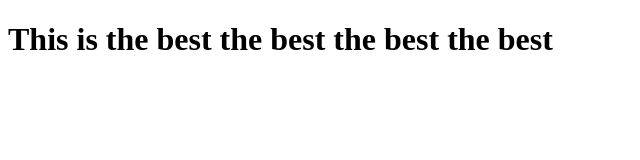
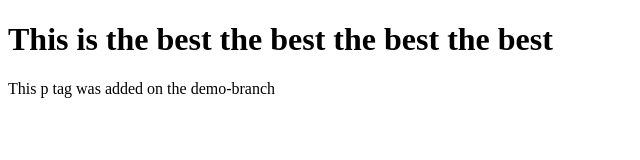
Before and after one commit to charliedodds/my-test-repo, a plain HTML site: page index.html in a window 1280 px wide. Shown: the whole page, without its empty margins (0-640 px from the left). Drawn offline with Linux system fonts and the light colour scheme.

Commit message:
Add demo p tag

```diff
--- a/index.html
+++ b/index.html
@@ -8,5 +8,6 @@
 	</head>
 	<body>
 		<h1>This is the best the best the best the best</h1>
+		<p>This p tag was added on the demo-branch</p>
 	</body>
 </html>
```
